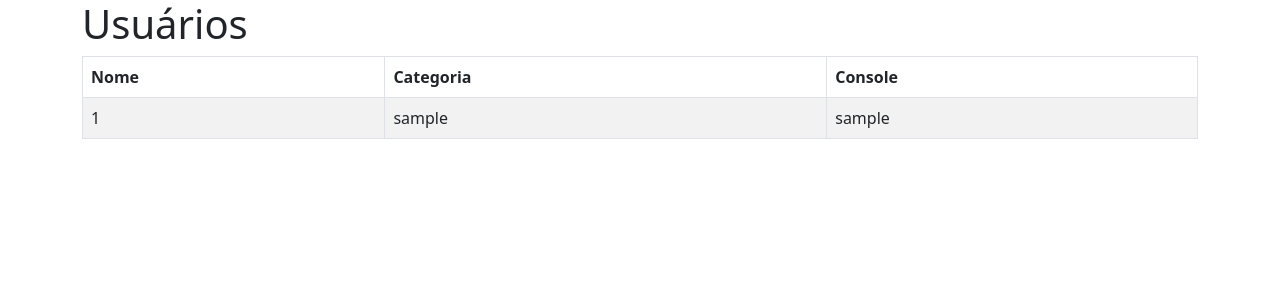
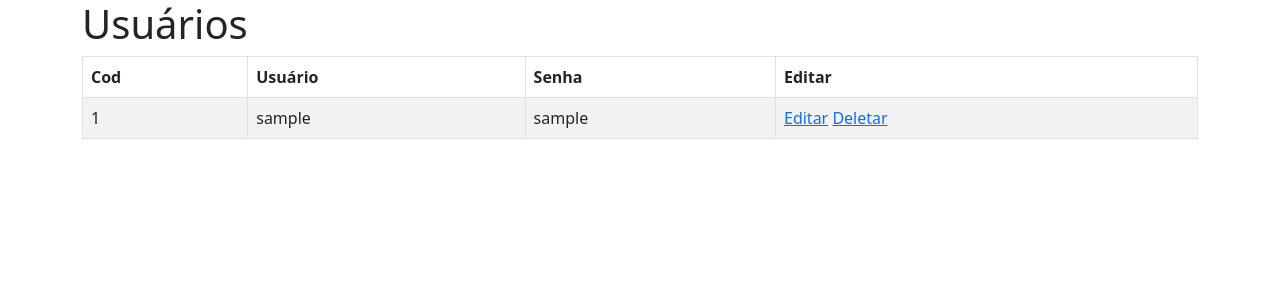
Before and after one commit to Douglaxz/gerenciamentoEquipe, a Flask app: page / in a window 1280 px wide. Shown: the top 300 px of the page. Run offline with Flask 2, Linux system fonts and the light colour scheme; the visitor is signed in with stand-in values (Sample User, id 1); data comes from the database, SQL or seed files in the repository; some libraries are stand-ins or nearby versions.

Commit message:
Instalando as funcionalidades de editar e deletar itens

```diff
--- a/templates/index.html
+++ b/templates/index.html
@@ -3,9 +3,10 @@
         <table class="table table-striped table-responsive table-bordered">
             <thead class="thead-default">
                 <tr>
-                    <th>Nome</th>
-                    <th>Categoria</th>
-                    <th>Console</th>
+                    <th>Cod</th>
+                    <th>Usuário</th>
+                    <th>Senha</th>
+                    <th>Editar</th>
                 </tr>
             </thead>
             <tbody>
@@ -14,6 +15,10 @@
                     <td>{{ usuario.cod_usuario }}</td>
                     <td>{{ usuario.nome_usuario }}</td>
                     <td>{{ usuario.senha_usuario }}</td>
+                    <td>
+                        <a href="{{url_for('editar',id=usuario.cod_usuario)}}">Editar</a>
+                        <a href="{{url_for('deletar',id=usuario.cod_usuario)}}">Deletar</a>
+                    </td>
 
 
                 </tr>
--- a/views.py
+++ b/views.py
@@ -14,9 +14,17 @@ def index():
 @app.route('/novo')
 def novo():
     if session['usuario_logado'] == None:
-        return redirect('/login?proxima=novo')
+        #return redirect('/login?proxima=novo')
         return redirect(url_for('login',proxima=url_for('novo')))
     return render_template('novo.html', titulo='Novo Jogo')
+
+# rota para criar novo formulário usuário
+@app.route('/editar/<int:id>')
+def editar(id):
+    if session['usuario_logado'] == None:
+        return redirect(url_for('login',proxima=url_for('editar')))
+    usuario = usuarios.query.filter_by(cod_usuario=id).first()
+    return render_template('editar.html', titulo='Editando Usuário', usuario=usuario)
 
 # rota para criar novo usuário no banco de dados
 @app.route('/criar', methods=['POST',])
@@ -25,20 +33,45 @@ def criar():
     senha = request.form['senha']
     status = request.form['status']
     login = request.form['login']
-
     usuario = usuarios.query.filter_by(nome_usuario=nome).first()
-
     if usuario:
         flash ('Usuário já existe')
         return redirect(url_for('index'))
+    novoUsuario = usuarios(nome_usuario=nome, senha_usuario=senha, status_usuario=status, login_usuario=login )
+    db.session.add(novoUsuario)
+    db.session.commit()
+    return redirect(url_for('index'))
+
+# rota para editar novo usuário no banco de dados
+@app.route('/atualizar', methods=['POST',])
+def atualizar():
+
+    usuario = usuarios.query.filter_by(cod_usuario=request.form['id']).first()
 
 
-    novoUsuario = usuarios(nome_usuario=nome, senha_usuario=senha, status_usuario=status, login_usuario=login )
+    usuario.nome_usuario = request.form['nome']
+    usuario.senha_usuario = request.form['senha']
+    usuario.status_usuario = request.form['status']
+    usuario.login_usuario = request.form['login']
 
-    db.session.add(novoUsuario)
+    db.session.add(usuario)
     db.session.commit()
 
     return redirect(url_for('index'))
+
+@app.route('/deletar/<int:id>')
+def deletar(id):
+
+    if session['usuario_logado'] == None:
+        return redirect(url_for('login'))
+
+
+    usuarios.query.filter_by(cod_usuario=id).delete()
+    db.session.commit()
+    flash('Usuario apagado com sucesso!')
+
+    return redirect(url_for('index'))
+
 
 # rota para a tela de login
 @app.route('/login')
```
Also changed, not shown: templates/editar.html (added, +25 -0 lines).
